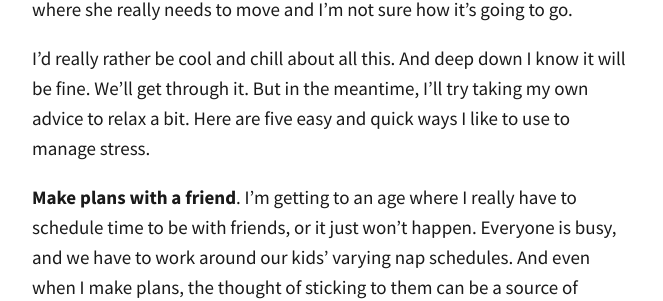
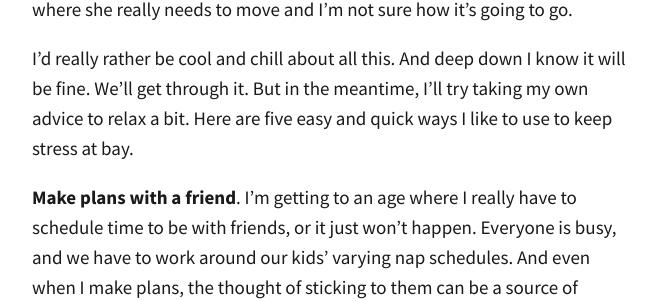
Before and after one commit to totiffany/totiffany.github.io, a Jekyll site: the page built from _posts/2018-05-24-5-Ways-To-De--Stress.md, in a window 1280 px wide and 900 px high, scrolled down 369 px. Shown: the part 214-515 px from the top of the window, without its empty margins (308-971 px from the left). Built offline with Jekyll 4.4.1, drawn with Linux system fonts in a browser that asks for light colours; our own code applies the rules of GitHub Pages for plain Markdown files; comment, search, counter and statistics services are not loaded.

Commit message:
Update 2018-05-24-5-Ways-To-De--Stress.md

```diff
--- a/_posts/2018-05-24-5-Ways-To-De--Stress.md
+++ b/_posts/2018-05-24-5-Ways-To-De--Stress.md
@@ -13,7 +13,7 @@ description: >-
 ---
 The truth is, I need this blog post more than anyone this week. I've been feeling tired and cranky lately. We're headed to southern California for the long weekend to visit family, which I am really excited about, but traveling always stresses me out. And traveling with a baby even more so. I know it's a short trip, and so many people love to travel, but to me nothing about airplane travel is fun. I hate the packing, the airport, security, and the anxiety of not knowing how Hazel is going to handle the flight. We've been lucky so far, historically she's gone right to sleep, but now she's at an age where she really needs to move and I'm not sure how it's going to go.
 
-I'd really rather be cool and chill about all this. And deep down I know it will be fine. We'll get through it. But in the meantime, I'll try taking my own advice to relax a bit. Here are five easy and quick ways I like to use to manage stress.
+I'd really rather be cool and chill about all this. And deep down I know it will be fine. We'll get through it. But in the meantime, I'll try taking my own advice to relax a bit. Here are five easy and quick ways I like to use to keep stress at bay.
 
 **Make plans with a friend**. I'm getting to an age where I really have to schedule time to be with friends, or it just won't happen. Everyone is busy, and we have to work around our kids' varying nap schedules. And even when I make plans, the thought of sticking to them can be a source of stress. Not that I don't want to see friends, but the sheer amount of work it can take to get myself ready, Hazel ready, and all our baby gear out the door is no easy feat. But I will say I never regret getting out and spending time with people. Catching up with friends reminds me the world is bigger than my apartment, and I come back feeling happier and energized.
 
```
